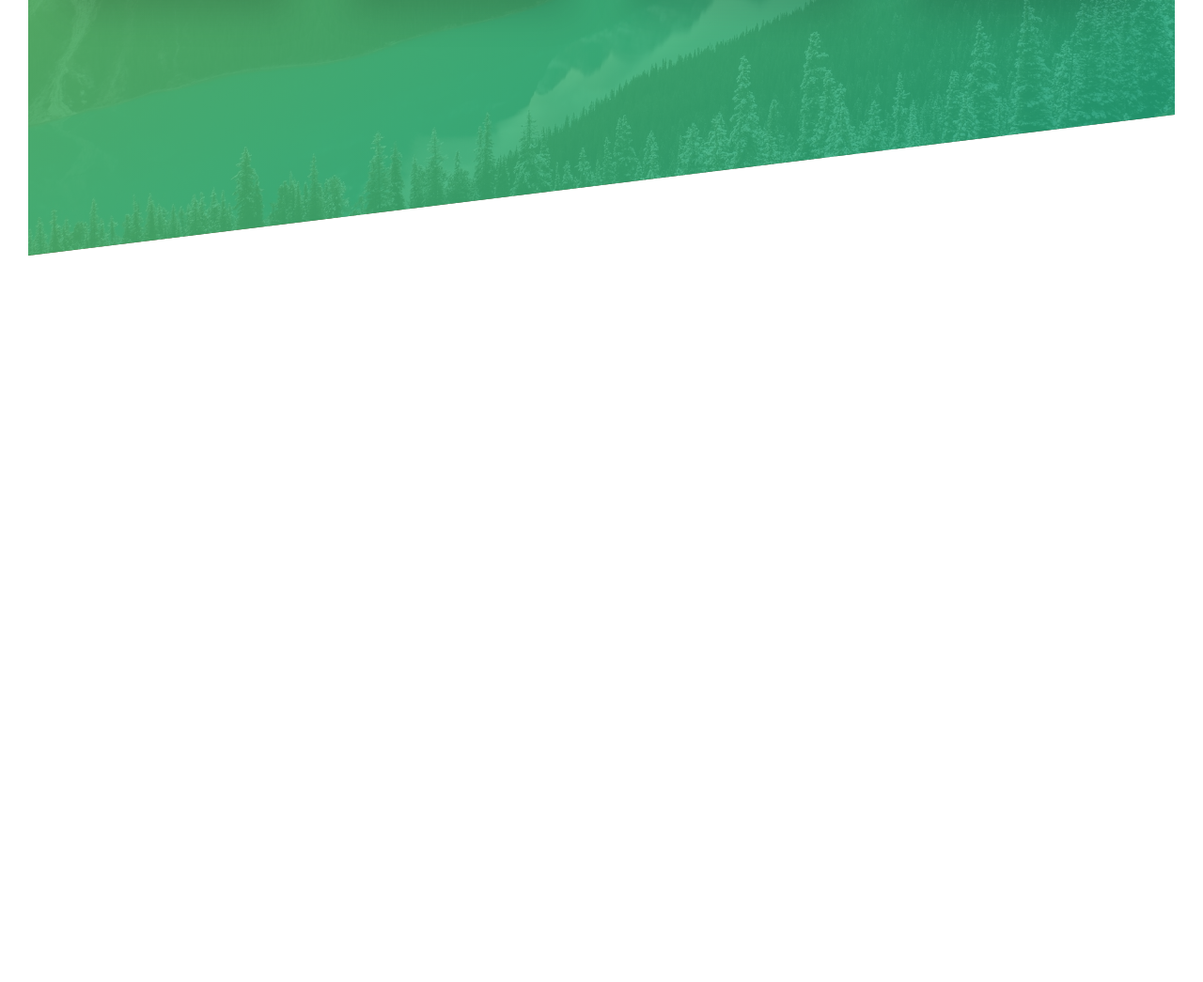
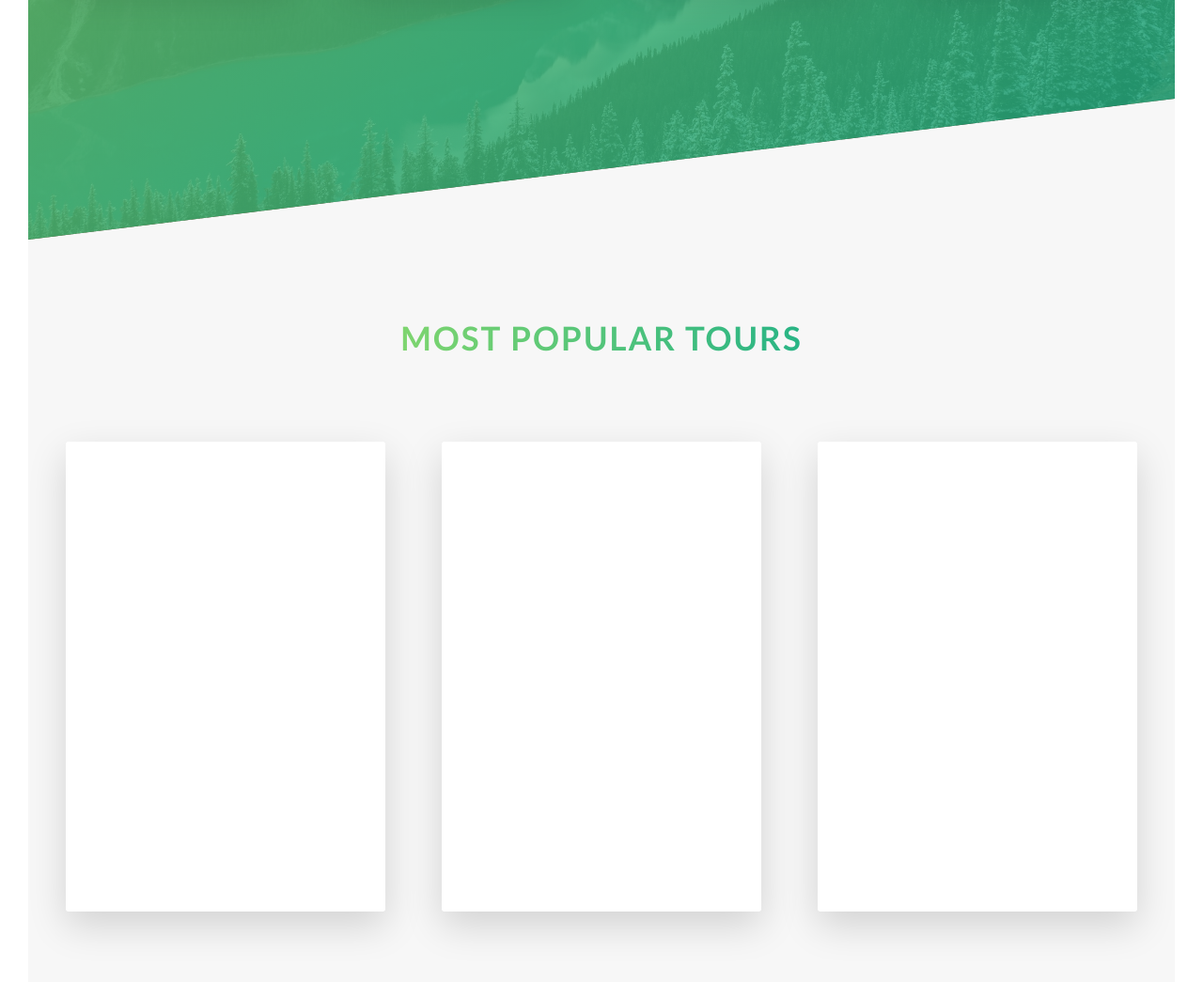
Before and after one commit to msemionova/natours, a website: page index.html in a window 1280 px wide. Shown: the part 2005-3050 px from the top of the page at 94% size. Before the commit the page ends 2277 px from the top, so only its background shows below. Drawn offline with Linux system fonts and the light colour scheme.

Commit message:
Initial layout for 4th section;

```diff
--- a/index.html
+++ b/index.html
@@ -59,8 +59,6 @@
                 </div>
             </section>
             <section class="section-features">
-                <i class="icon-basic-world"></i>
-
                 <div class="row">
                     <div class="col-1-of-4">
                         <div class="feature-box">
@@ -96,6 +94,45 @@
                             <p class="feature-box__text">
                                 Dolor sit amet, consectetur adipisicing elit. Ab ad asperiores assumenda commodi dolores, ex fugit.
                             </p>
+                        </div>
+                    </div>
+                </div>
+            </section>
+            <section class="section-tours">
+                <div class="u-center-text u-margin-bottom-large">
+                    <h2 class="heading-secondary">
+                        Most popular tours
+                    </h2>
+                </div>
+                <div class="row">
+                    <div class="col-1-of-3">
+                        <div class="card">
+                            <div class="card__side card__side--front card__side--front-1">
+                                Front
+                            </div>
+                            <div class="card__side card__side--back card__side--back-1">
+                                Back
+                            </div>
+                        </div>
+                    </div>
+                    <div class="col-1-of-3">
+                        <div class="card">
+                            <div class="card__side card__side--front card__side--front-2">
+                                Front
+                            </div>
+                            <div class="card__side card__side--back card__side--back-2">
+                                Back
+                            </div>
+                        </div>
+                    </div>
+                    <div class="col-1-of-3">
+                        <div class="card">
+                            <div class="card__side card__side--front card__side--front-3">
+                                Front
+                            </div>
+                            <div class="card__side card__side--back card__side--back-3">
+                                Back
+                            </div>
                         </div>
                     </div>
                 </div>
--- a/sass/abstracts/_variables.scss
+++ b/sass/abstracts/_variables.scss
@@ -3,8 +3,13 @@ $color-primary: #55c57a;
 $color-primary-light: #7ed56f;
 $color-primary-dark: #28b485;
 
+$color-secondary-light: #ffb900;
+$color-secondary-dark: #ff7730;
+
+$color-tertiary-light: #2998ff;
+$color-tertiary-dark: #5643fa;
+
 $color-gray-light-1: #f7f7f7;
-
 $color-gray-dark: #777;
 $color-white: #fff;
 $color-black: #000;
--- /dev/null
+++ b/sass/components/_card.scss
@@ -0,0 +1,51 @@
+.card {
+    perspective: 150rem;
+    -moz-perspective: 150rem;
+    position: relative;
+    height: 50rem;
+
+    &__side {
+        background-color: orangered;
+        color: $color-white;
+        font-size: 2rem;
+
+        height: 50rem;
+        transition: all .8s ease;
+        position: absolute;
+        top: 0;
+        left: 0;
+        width: 100%;
+        backface-visibility: hidden;
+        border-radius: 3px;
+        box-shadow: 0 1.5rem 4rem rgba($color-black, .15);
+
+        &--front {
+            background-color: $color-white;
+        }
+
+        &--back {
+            transform: rotateY(180deg);
+
+            &-1 {
+                background-image: linear-gradient(to right bottom, $color-primary-light, $color-primary-dark);
+            }
+
+            &-2 {
+                background-image: linear-gradient(to right bottom, $color-secondary-light, $color-secondary-dark);
+            }
+
+            &-3 {
+                background-image: linear-gradient(to right bottom, $color-tertiary-light, $color-tertiary-dark);
+            }
+        }
+    }
+
+    &:hover &__side--front {
+        transform: rotateY(-180deg);
+    }
+
+    &:hover &__side--back {
+        transform: rotateY(0);
+    }
+
+}
--- a/sass/main.scss
+++ b/sass/main.scss
@@ -10,6 +10,7 @@
 @import "components/button";
 @import "components/composition";
 @import "components/feature-box";
+@import "components/card";
 
 @import "layout/header";
 @import "layout/grid";
--- a/sass/pages/_home.scss
+++ b/sass/pages/_home.scss
@@ -19,3 +19,9 @@
         transform: skewY(7deg);
     }
 }
+
+.section-tours {
+    background-color: $color-gray-light-1;
+    padding: 25rem 0 50rem 0;
+    margin-top: -10rem;
+}
```
Also changed, not shown: sass/main.css, 1 other file.
